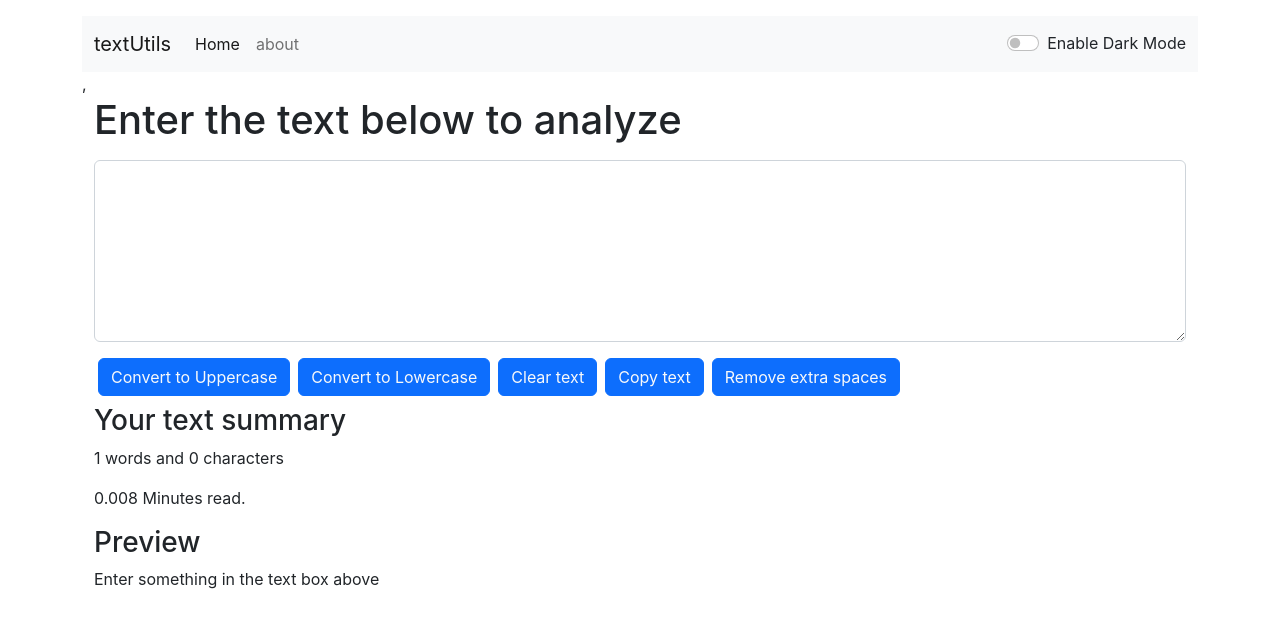
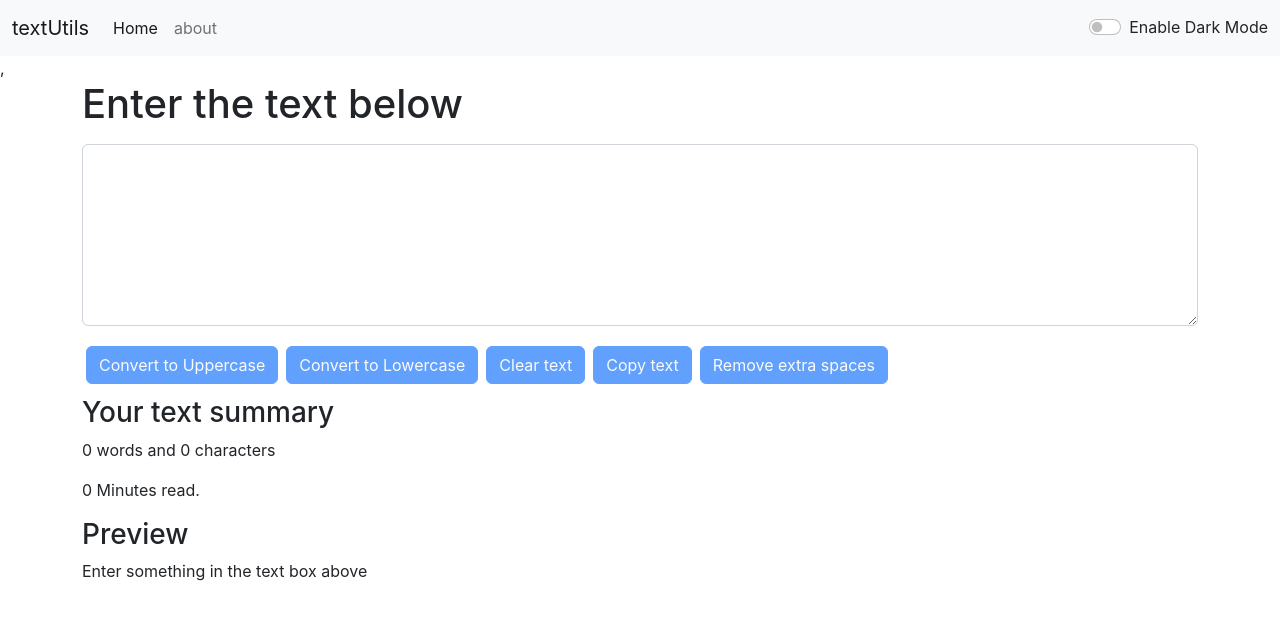
Before and after one commit to GauravBurande/react, a React (Create React App) app in the folder textutils/: page / in a window 1280 px wide. Shown: the top 628 px of the page. Built offline with nearby package versions, Linux system fonts and the light colour scheme.

Commit message:
updated(textUtils) - polished

```diff
--- a/textutils/src/App.js
+++ b/textutils/src/App.js
@@ -50,26 +50,29 @@
       element: (
         <>
           <Navbar title="textUtils" mode={mode} toggleMode={toggleMode}/>
+          <div className="container my-3">
           <About/>
+          </div>
         </>
-      ),
+      )
     },
     {
       path: "/",
       element: (
         <>
           <Navbar title="textUtils" mode={mode} toggleMode={toggleMode}/>,
-          <TextForm showAlert={showAlert} heading='Enter the text below to analyze' mode={mode}/>
+          <TextForm showAlert={showAlert} heading='Enter the text below' mode={mode}/>
         </>
       )
     },
   ]);
 
-  return (
-    <>
+
+      return (
+      <>
+      <RouterProvider router={router} />
+      <div className="container my-3">
       <Alert alert={alert}/>
-      <div className="container my-3">
-      <RouterProvider router={router} />
       </div>
     </>
   );
--- a/textutils/src/components/TextForm.js
+++ b/textutils/src/components/TextForm.js
@@ -50,18 +50,18 @@
             <div className="mb-3 my-3">
               <textarea className="form-control" value={text} onChange={handleOnChange} id="myBox" rows="7"></textarea>
             </div>
-            <button className={`btn btn-primary mx-1 text-${props.mode}`} onClick={handleUpClick}>Convert to Uppercase</button>
-            <button className={`btn btn-primary mx-1 text-${props.mode}`} onClick={handleLoClick}>Convert to Lowercase</button>
-            <button className={`btn btn-primary mx-1 text-${props.mode}`} onClick={handleClearClick}>Clear text</button>
-            <button className={`btn btn-primary mx-1 text-${props.mode}`} onClick={handleCopy}>Copy text</button>
-            <button className={`btn btn-primary mx-1 text-${props.mode}`} onClick={handleExtraSpaces}>Remove extra spaces</button>
+            <button disabled={text.length===0} className={`btn btn-primary mx-1 my-1 text-${props.mode}`} onClick={handleUpClick}>Convert to Uppercase</button>
+            <button disabled={text.length===0} className={`btn btn-primary mx-1 my-1 text-${props.mode}`} onClick={handleLoClick}>Convert to Lowercase</button>
+            <button disabled={text.length===0} className={`btn btn-primary mx-1 my-1 text-${props.mode}`} onClick={handleClearClick}>Clear text</button>
+            <button disabled={text.length===0} className={`btn btn-primary mx-1 my-1 text-${props.mode}`} onClick={handleCopy}>Copy text</button>
+            <button disabled={text.length===0} className={`btn btn-primary mx-1 my-1 text-${props.mode}`} onClick={handleExtraSpaces}>Remove extra spaces</button>
       </div>
     </div>
 
     <div className={`container my-2 text-${props.mode === 'light'?'dark':'light'}`}>
         <h3>Your text summary</h3>
-        <p>{text.split(' ').length} words and {text.length} characters</p>
-        <p>{0.008 * text.split(' ').length} Minutes read.</p>
+        <p>{text.split(' ').filter((element)=>{return element.length!==0}).length} words and {text.length} characters</p>
+        <p>{0.008 * text.split(' ').filter((element)=>{return element.length!==0}).length} Minutes read.</p>
         <h3>Preview</h3>
         <p>{text.length>0?text:'Enter something in the text box above'}</p>
     </div>
```
